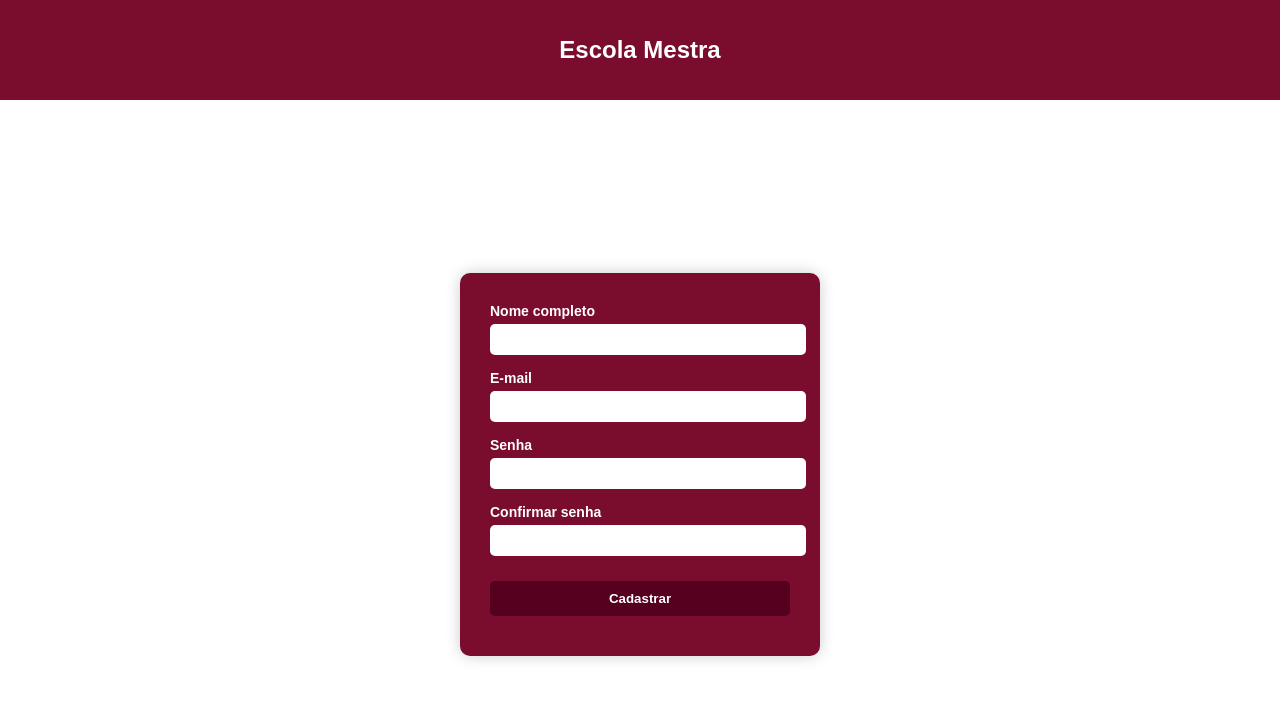
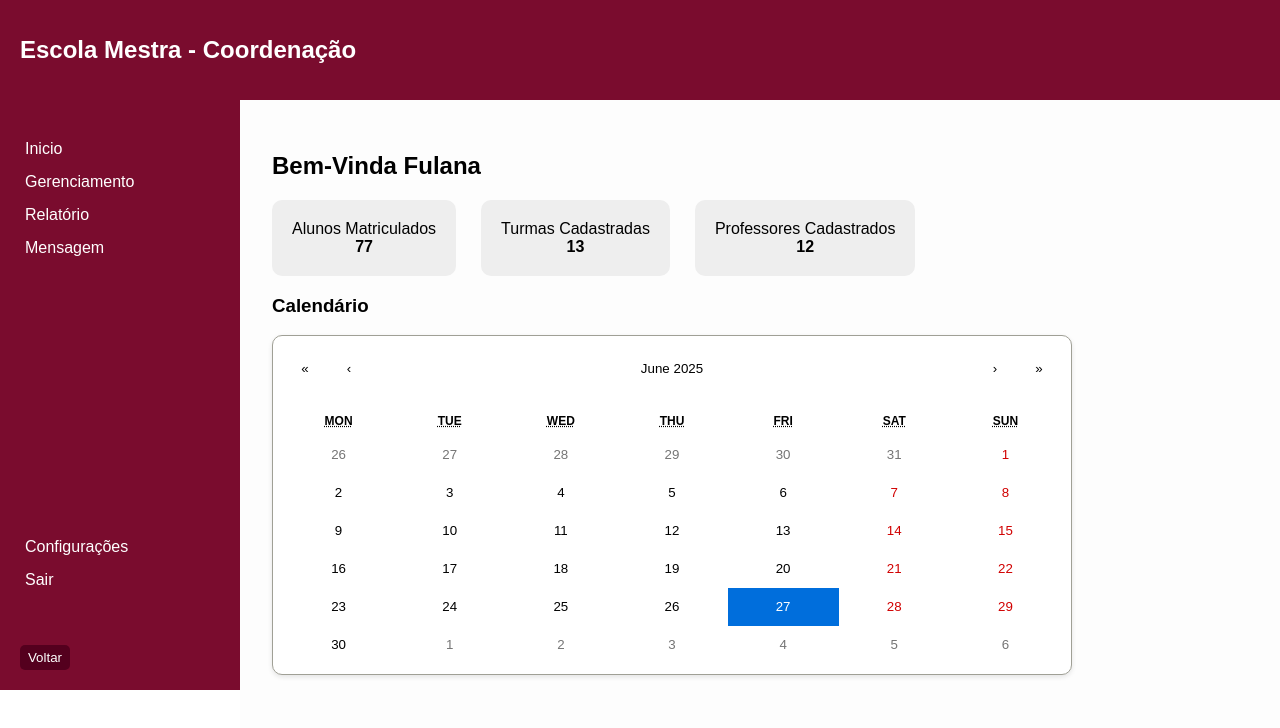
Before and after one commit to melsousa-o/Pice-PIW, a React (Vite) app in the folder diario-mestra-project/: page /cadastro in a window 1280 px wide. Shown: the top 728 px of the page. Built offline with nearby package versions, Linux system fonts and the light colour scheme.

Commit message:
Mudei o nome da página no html

```diff
--- a/diario-mestra-project/package.json
+++ b/diario-mestra-project/package.json
@@ -11,6 +11,7 @@
   },
   "dependencies": {
     "react": "^19.1.0",
+    "react-calendar": "^6.0.0",
     "react-dom": "^19.1.0",
     "react-router-dom": "^7.6.2"
   },
--- a/diario-mestra-project/src/App.jsx
+++ b/diario-mestra-project/src/App.jsx
@@ -1,15 +1,11 @@
-import { BrowserRouter, Routes, Route } from 'react-router-dom';
-import LoginPage from "./Login-Page/LoginPage";
-import CadastroPage from './Cadastro-Page/CadastroPage';
 
+
+import CoordTelaInicial from './Coodernação-TelaInicial/CoordTelaInicial'
 function App() {
   return (
-    <BrowserRouter>
-      <Routes>
-        <Route path="/" element={<LoginPage />} />
-        <Route path="/cadastro" element={<CadastroPage />} />
-      </Routes>
-    </BrowserRouter>
+    <>
+      <CoordTelaInicial />
+    </>
   );
 }
 
```
Also changed, not shown: 1 other file (tests, documents, lock files or other folders).
